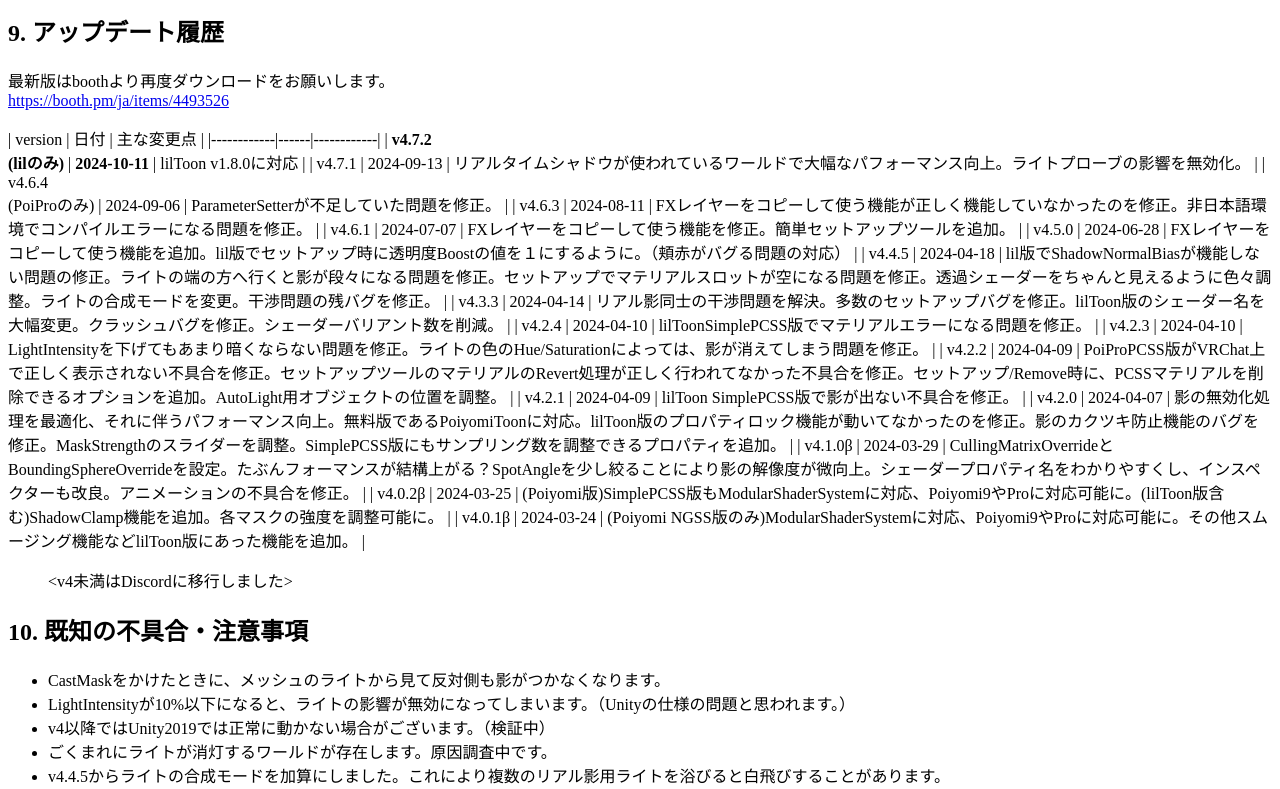
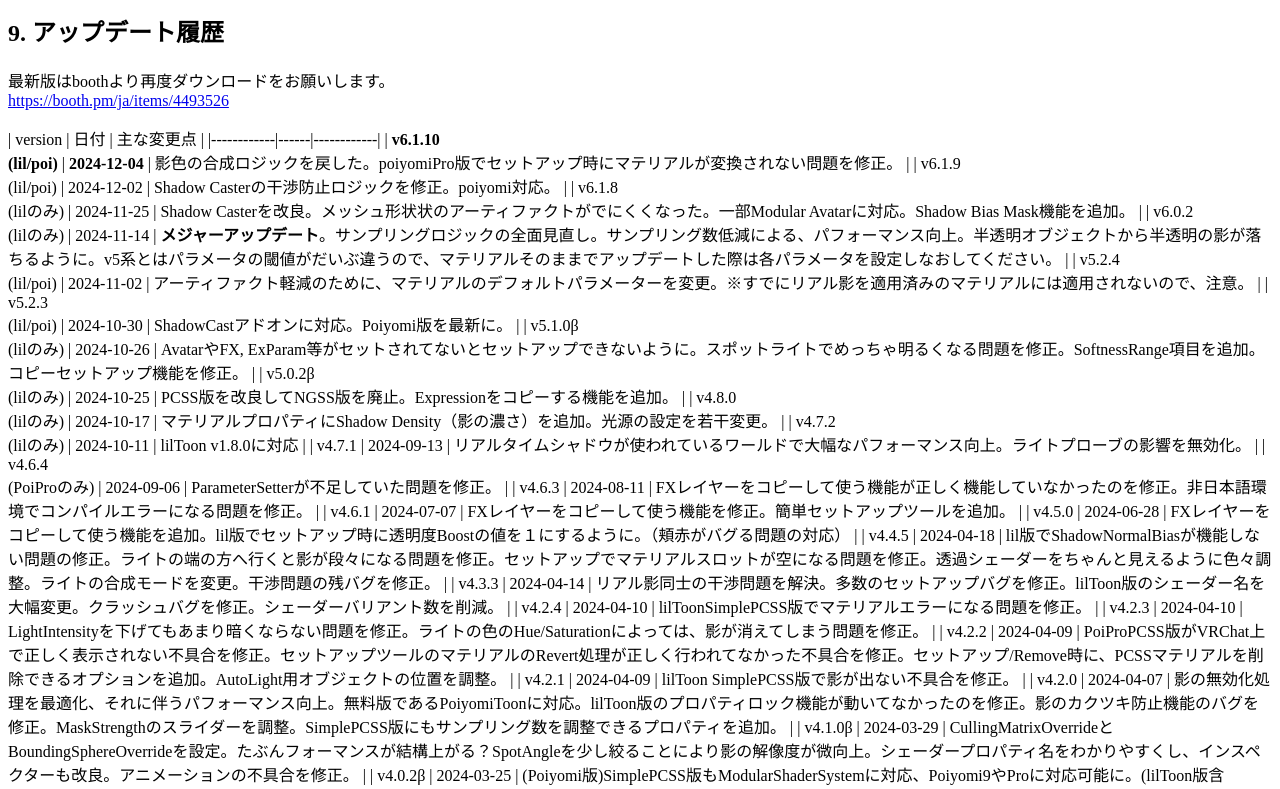
Before and after one commit to nHaruka-git/PCSS4VRC, a Next.js app: page /ja in a window 1280 px wide. Shown: the part 6200-6989 px from the top of the page. Built offline with nearby package versions, Linux system fonts and the light colour scheme.

Commit message:
v6.1.8までのアップデート履歴を追加

```diff
--- a/src/pages/ja/index.mdx
+++ b/src/pages/ja/index.mdx
@@ -213,7 +213,16 @@
 
 | version | 日付 | 主な変更点 |
 |------------|------|------------|
-| **v4.7.2<br/>(lilのみ)** | **2024-10-11** | lilToon v1.8.0に対応 |
+| **v6.1.10<br/>(lil/poi)** | **2024-12-04** | 影色の合成ロジックを戻した。poiyomiPro版でセットアップ時にマテリアルが変換されない問題を修正。 |
+| v6.1.9<br/>(lil/poi) | 2024-12-02 | Shadow Casterの干渉防止ロジックを修正。poiyomi対応。 |
+| v6.1.8<br/>(lilのみ) | 2024-11-25 | Shadow Casterを改良。メッシュ形状状のアーティファクトがでにくくなった。一部Modular Avatarに対応。Shadow Bias Mask機能を追加。 |
+| v6.0.2<br/>(lilのみ) | 2024-11-14 | **メジャーアップデート**。サンプリングロジックの全面見直し。サンプリング数低減による、パフォーマンス向上。半透明オブジェクトから半透明の影が落ちるように。v5系とはパラメータの閾値がだいぶ違うので、マテリアルそのままでアップデートした際は各パラメータを設定しなおしてください。 |
+| v5.2.4<br/>(lil/poi) | 2024-11-02 | アーティファクト軽減のために、マテリアルのデフォルトパラメーターを変更。※すでにリアル影を適用済みのマテリアルには適用されないので、注意。 |
+| v5.2.3<br/>(lil/poi) | 2024-10-30 | ShadowCastアドオンに対応。Poiyomi版を最新に。 |
+| v5.1.0β<br/>(lilのみ) | 2024-10-26 | AvatarやFX, ExParam等がセットされてないとセットアップできないように。スポットライトでめっちゃ明るくなる問題を修正。SoftnessRange項目を追加。コピーセットアップ機能を修正。 |
+| v5.0.2β<br/>(lilのみ) | 2024-10-25 | PCSS版を改良してNGSS版を廃止。Expressionをコピーする機能を追加。 |
+| v4.8.0<br/>(lilのみ) | 2024-10-17 | マテリアルプロパティにShadow Density（影の濃さ）を追加。光源の設定を若干変更。 |
+| v4.7.2<br/>(lilのみ) | 2024-10-11 | lilToon v1.8.0に対応 |
 |  v4.7.1 | 2024-09-13 | リアルタイムシャドウが使われているワールドで大幅なパフォーマンス向上。ライトプローブの影響を無効化。 |
 | v4.6.4<br/>(PoiProのみ) | 2024-09-06 | ParameterSetterが不足していた問題を修正。 |
 | v4.6.3 | 2024-08-11 | FXレイヤーをコピーして使う機能が正しく機能していなかったのを修正。非日本語環境でコンパイルエラーになる問題を修正。 |
```
